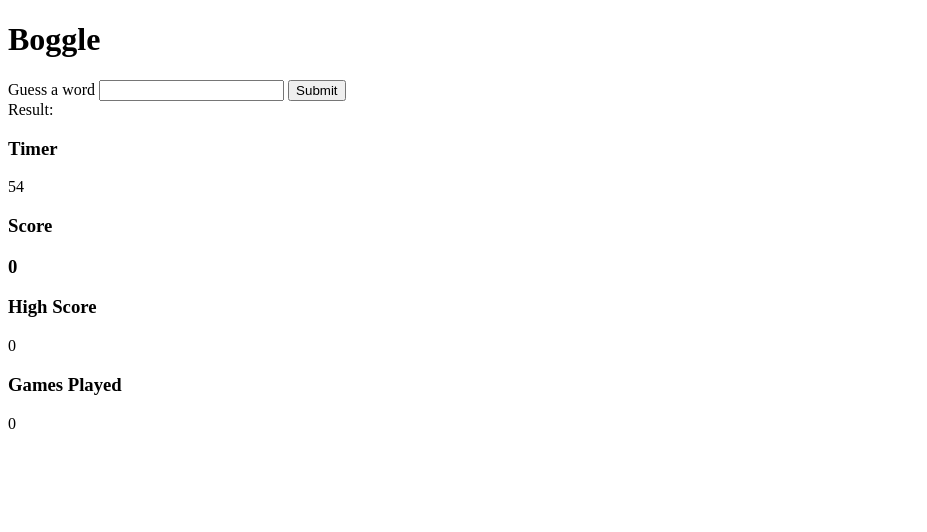
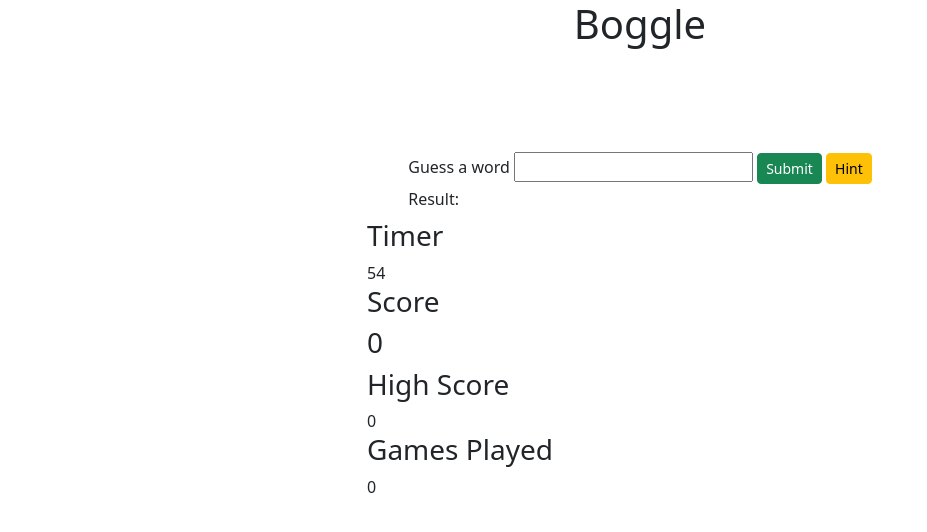
Before and after one commit to henrywl618/Springboard-Exercises, a Flask app: template Flask/flask-boggle/templates/game.html in a window 1280 px wide. Shown: the top 532 px of the page, without its empty margins (0-927 px from the left). Run offline with Flask 2, Linux system fonts and the light colour scheme; the template is opened without the code that fills it, so the values that code supplies are empty; parts of the project's set-up code (start-up, migrations or seed data) failed here and were passed over.

Commit message:
added hint function

```diff
--- a/Flask/flask-boggle/app.py
+++ b/Flask/flask-boggle/app.py
@@ -1,10 +1,13 @@
 from boggle import Boggle
 from flask import Flask, render_template, session, request, jsonify
+from random import choice
+import pdb
 
 app = Flask(__name__)
 app.config['SECRET_KEY']='BOGGLE'
 
 boggle_game = Boggle(5)
+guesses = {}
 
 @app.route('/')
 def startpage():
@@ -19,6 +22,8 @@
     boggle_game.size = int(size)
     gameboard = boggle_game.make_board()
     session['gameboard'] = gameboard
+    global answers
+    answers = boggle_game.find_answers(gameboard)
     return render_template('game.html')
 
 @app.route('/game', methods=['POST'])
@@ -26,6 +31,8 @@
     """Takes the guess from the client, checks if its a valid guess and returns the result as JSON"""
     gameboard = session["gameboard"]
     guess = request.get_json().get('guess')
+    global guesses
+    guesses = request.get_json().get('guesses',{})
     result = {"result":boggle_game.check_valid_word(gameboard,guess)}
     return jsonify(result)
 
@@ -46,3 +53,17 @@
 
     #return hiscore and gamesplayed as json so we can update the frontend
     return jsonify({'highscore':highScore,'games_played':gamesPlayed})
+
+@app.route('/hint')
+def get_hint():
+    global guesses
+    global answers
+    coordinates = []
+    #pick a random answer that has not been guessed yet
+    random_hint = choice(answers)
+    while random_hint in guesses:
+        while len(random_hint) < 2:
+            random_hint = choice(answers)
+    #get coordinates
+    boggle_game.get_coord(gameboard, random_hint.upper(), coordinates)
+    return jsonify(coordinates,random_hint)
--- a/Flask/flask-boggle/static/app.js
+++ b/Flask/flask-boggle/static/app.js
@@ -7,7 +7,6 @@
 const $gamesPlayedDisplay = $('#gamesPlayed')
 
 class BoggleGame {
-
     constructor(seconds){
         this.score = 0
         this.seconds = seconds
@@ -17,31 +16,28 @@
     // submits http request to server with the form info
     async submitGuess(event){
         event.preventDefault();
-
         //stops any furthur guess once the timer reaches 0
         if(this.seconds <= 0){
             return
         }
-
         const guess = $guessInput.val();
-
         console.log(this)
         const response = await this.getResponse(guess);
         console.log(response)
         this.updatePage(response);
         this.updateScore(response,guess);
-
         //empty the input field
         $guessForm.trigger('reset');
-
     }
 
     async getResponse(word){
-        return await axios.post('/game',{guess:word});
+        return await axios.post('/game',{
+                                        guess:word,
+                                        'guesses':this.guesses});
     }
 
-
     updatePage(response){
+        this.clearHighlights();
         $responseText.text(response.data.result);
     }
 
@@ -55,7 +51,6 @@
     }
 
     startTimer(){
-
         setInterval(()=>{
             //once timer reaches 0, stop the timer and send the score to the server
             if(this.seconds <= 0) {
@@ -63,10 +58,8 @@
                 this.endGame();
                 return
             }
-
             this.seconds--;
             $timerDisplay.text(this.seconds)
-
         },1000);
     }
 
@@ -79,13 +72,27 @@
         $gamesPlayedDisplay.text(gamesPlayed)
     }
 
+    async getHint(){
+         const response = await axios.get('/hint');
+         const hint_char_list = response.data[0];
+         for (const coordinate of hint_char_list) {
+             $(`#${coordinate}`).toggleClass('highlighted');
+         }
+    }
+
+    clearHighlights(){
+        $('.highlighted').each(function(){
+            $(this).toggleClass('highlighted')
+        })
+    }
+
 }
 
 //initialize a new game
 const newGame = new BoggleGame(60)
-
 //start timer on pageload
 $(newGame.startTimer())
-
 //clickevent handler for the submit button
 $guessForm.on('submit',newGame.submitGuess.bind(newGame));
+//eventhandler for hint button
+$('#hintBtn').on('click', newGame.getHint)
--- a/Flask/flask-boggle/static/style.css
+++ b/Flask/flask-boggle/static/style.css
@@ -0,0 +1,12 @@
+.highlighted{
+    background-color: yellow;
+}
+
+td{
+    width: 26px;
+    height: 26px;
+}
+
+table{
+    align-self: center;
+}
--- a/Flask/flask-boggle/templates/base.html
+++ b/Flask/flask-boggle/templates/base.html
@@ -5,11 +5,25 @@
     <meta http-equiv="X-UA-Compatible" content="IE=edge">
     <meta name="viewport" content="width=device-width, initial-scale=1.0">
     <title>Boggle</title>
+    <!-- CSS only -->
+    <link href="https://cdn.jsdelivr.net/npm/bootstrap@5.2.0-beta1/dist/css/bootstrap.min.css" rel="stylesheet" integrity="sha384-0evHe/X+R7YkIZDRvuzKMRqM+OrBnVFBL6DOitfPri4tjfHxaWutUpFmBp4vmVor" crossorigin="anonymous">
+    <link rel="stylesheet" href="{{ url_for('static', filename='style.css') }}">
 </head>
-    <h1>Boggle</h1>
+    <div class="container">
+        <div class="row">
+            <div class="col align-self-center">
+                <h1 class="text-center">Boggle</h1>
+            </div>
 
-    {% block content%}
-    {% endblock %}
+        </div>
+        <div class="row justify-content-center">
+            <div class="col-6">
+                {% block content%}
+                {% endblock %}
+            </div>
+        </div>
+    </div>
+
 
     <script src="https://unpkg.com/axios/dist/axios.min.js"></script>
     <script
@@ -17,6 +31,8 @@
             integrity="sha256-/xUj+3OJU5yExlq6GSYGSHk7tPXikynS7ogEvDej/m4="
             crossorigin="anonymous">
     </script>
+    <!-- JavaScript Bundle with Popper -->
+    <script src="https://cdn.jsdelivr.net/npm/bootstrap@5.2.0-beta1/dist/js/bootstrap.bundle.min.js" integrity="sha384-pprn3073KE6tl6bjs2QrFaJGz5/SUsLqktiwsUTF55Jfv3qYSDhgCecCxMW52nD2" crossorigin="anonymous"></script>
     <script src="{{ url_for('static', filename='app.js') }}"></script>
 <body>
 
--- a/Flask/flask-boggle/templates/game.html
+++ b/Flask/flask-boggle/templates/game.html
@@ -1,22 +1,34 @@
 {% extends  "base.html" %}
 {% block content %}
-<table>
+<div class="row justify-content-center">
+    <div class="d-flex justify-content-center">
+        <table class="my-5 border">
             {% for row in session['gameboard'] %}
+            {% set outer_loop = loop %}
             <tr>
                 {% for letter in row %}
-        <td>
+                <td class="td text-center"id="{{outer_loop.index0}}{{loop.index0}}">
                     {{letter}}
                 </td>
                 {% endfor %}
             </tr>
             {% endfor %}
         </table>
+    </div>
+    <div class="d-flex justify-content-center">
         <form id="guessForm">
-    <label for="guess">Guess a word</label>
-    <input type="text" name="guess" id="guessInput">
-    <input type="submit" value="Submit" id="submitBtn">
+            <label class="form-label" for="guess">Guess a word</label>
+            <input class="" type="text" class="form-control form-control-sm" name="guess" id="guessInput">
+            <input class="btn btn-success btn-sm"type="submit" value="Submit" id="submitBtn">
+            <input class="btn btn-warning btn-sm"type="button" id="hintBtn" value="Hint">
+            <br>
+            <label class="form-label" for="response">Result: </label><span id="response"></span>
         </form>
-<label for="response">Result: </label><span id="response"></span>
+
+    </div>
+</div>
+
+
 <div>
     <span>
         <h3>Timer</h3>
--- a/Flask/flask-boggle/test.py
+++ b/Flask/flask-boggle/test.py
@@ -1,6 +1,5 @@
 from unittest import TestCase
 from app import app
-from flask import session
 from boggle import Boggle
 import json
 import pdb
```
Also changed, not shown: Flask/flask-boggle/boggle.py (+109 -1 lines), Flask/flask-boggle/templates/startpage.html (+10 -3 lines). Lines whose indentation alone changed are shown as unchanged.
